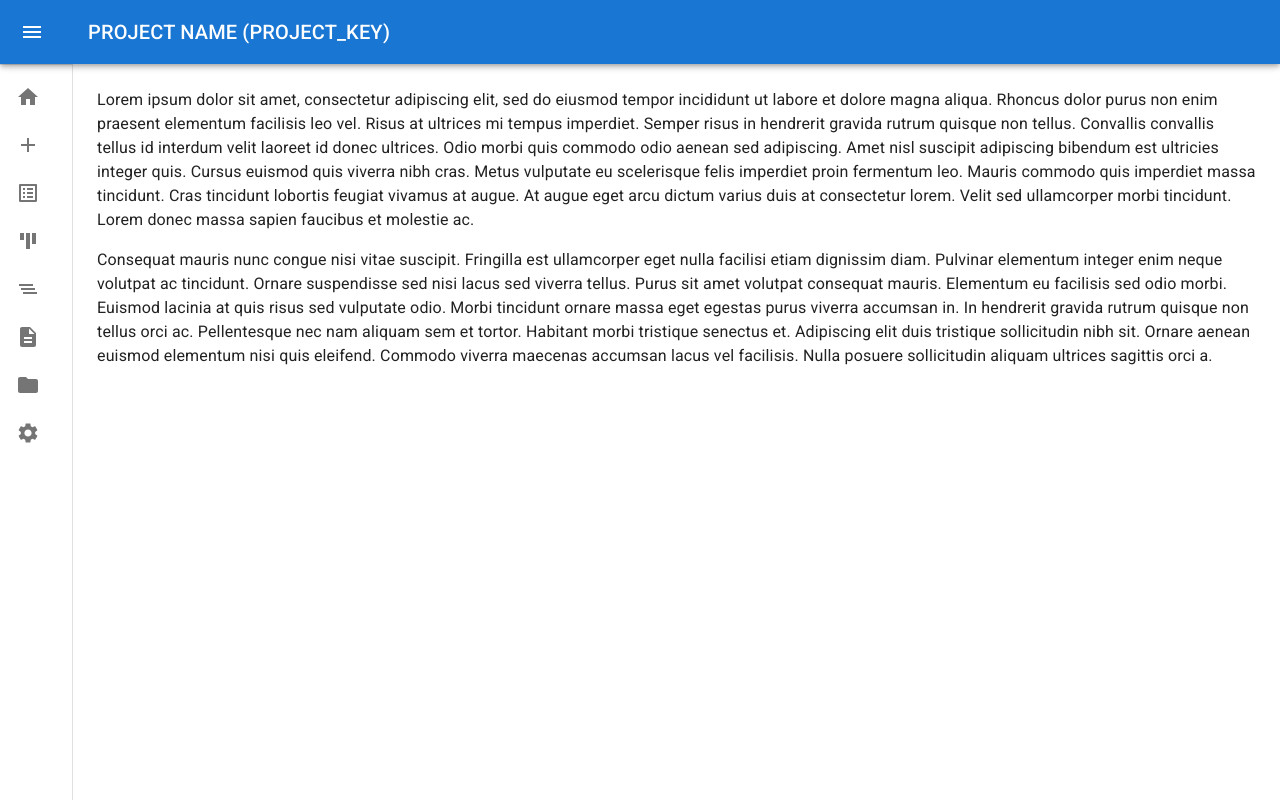
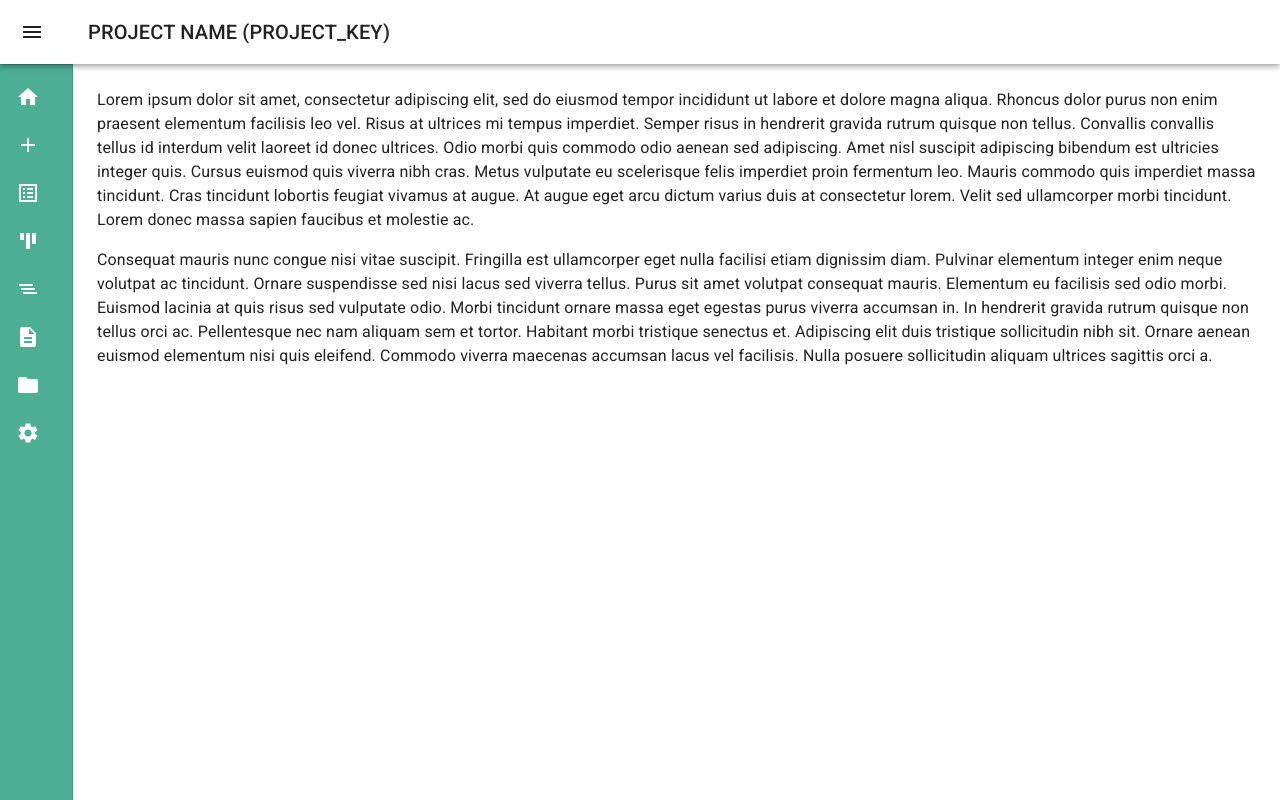
Before and after one commit to shinya-hara/nextjs-backlog-clone, a Next.js app: page / in a window 1280 px wide. Built offline with nearby package versions, Linux system fonts and the light colour scheme.

Commit message:
chore: Drawer スタイル調整

```diff
--- a/layouts/default.tsx
+++ b/layouts/default.tsx
@@ -36,6 +36,9 @@ const openedMixin = (theme: Theme): CSSObject => ({
     duration: theme.transitions.duration.enteringScreen,
   }),
   overflowX: 'hidden',
+  color: '#fff',
+  backgroundColor: 'rgb(76, 175, 147)',
+  fontWeight: 'bold',
 });
 
 const closedMixin = (theme: Theme): CSSObject => ({
@@ -48,6 +51,8 @@ const closedMixin = (theme: Theme): CSSObject => ({
   [theme.breakpoints.up('sm')]: {
     width: `calc(${theme.spacing(9)} + 1px)`,
   },
+  color: '#fff',
+  backgroundColor: 'rgb(76, 175, 147)',
 });
 
 const DrawerHeader = styled('div')(({ theme }) => ({
@@ -123,7 +128,7 @@ const MiniDrawer: React.FC = ({ children }) => {
   return (
     <Box sx={{ display: 'flex' }}>
       <CssBaseline />
-      <AppBar position="fixed" open={open}>
+      <AppBar position="fixed" open={open} color="inherit">
         <Toolbar>
           <IconButton
             color="inherit"
@@ -145,7 +150,11 @@ const MiniDrawer: React.FC = ({ children }) => {
       <Drawer variant="permanent" open={open}>
         <DrawerHeader>
           <IconButton onClick={handleDrawerClose}>
-            {theme.direction === 'rtl' ? <ChevronRightIcon /> : <ChevronLeftIcon />}
+            {theme.direction === 'rtl' ? (
+              <ChevronRightIcon sx={{ color: '#fff' }} />
+            ) : (
+              <ChevronLeftIcon sx={{ color: '#fff' }} />
+            )}
           </IconButton>
         </DrawerHeader>
         <Divider />
@@ -153,7 +162,7 @@ const MiniDrawer: React.FC = ({ children }) => {
           {drawerItems.map((item) => {
             const listItem = (
               <ListItem button>
-                <ListItemIcon>{React.createElement(item.icon, { sx: item.sx })}</ListItemIcon>
+                <ListItemIcon>{React.createElement(item.icon, { sx: { color: '#fff', ...item.sx } })}</ListItemIcon>
                 <ListItemText primary={item.label} />
               </ListItem>
             );
```
